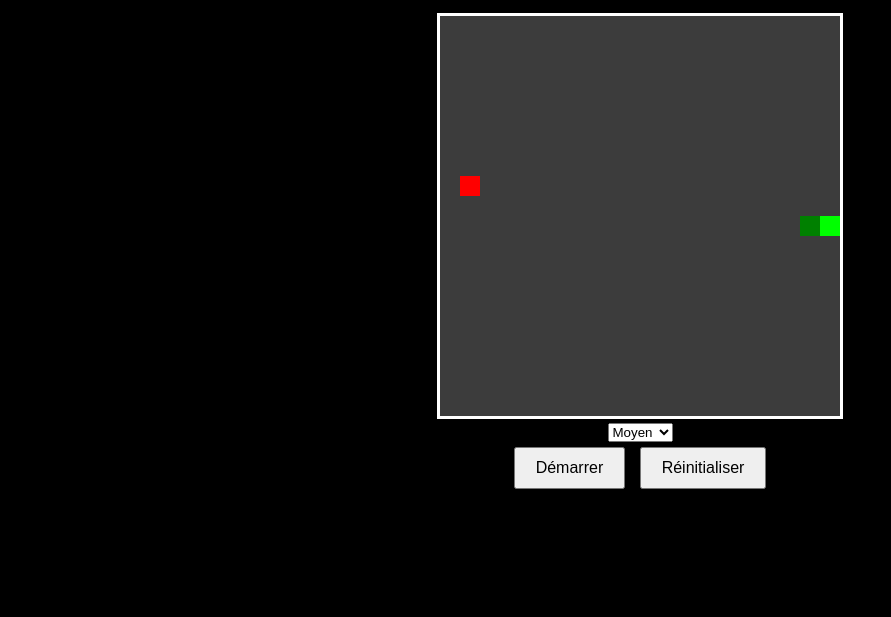
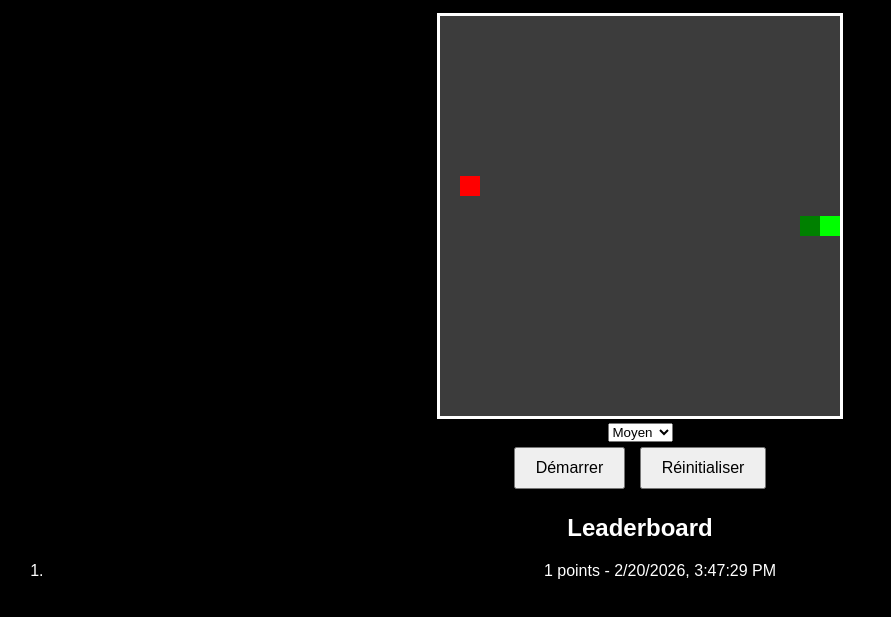
Before and after one commit to Gasthorn/MicroProjetDevOps, a website: page index.html in a window 1280 px wide. Both pictures are taken after a click on the button "Démarrer". Shown: the part 101-718 px from the top of the page, without its empty margins (0-891 px from the left). Drawn offline with Linux system fonts and the light colour scheme.

Commit message:
ajout système de scores

```diff
--- a/index.html
+++ b/index.html
@@ -22,6 +22,11 @@
     <button onclick="startGame()">Démarrer</button>
     <button onclick="resetGame()">Réinitialiser</button>
 
+    <div>
+        <h2>Leaderboard</h2>
+        <ol id="leaderboard"></ol>
+    </div>
+
     <script src="script.js"></script>
 </body>
 </html>
--- a/script.js
+++ b/script.js
@@ -27,7 +27,28 @@ async function loadDifficulties() {
     init();
 }
 
+function saveScore(score) {
+    let scores = JSON.parse(localStorage.getItem("snakeScores")) || [];
+    scores.push({ score: score, date: new Date().toLocaleString() });
+    scores.sort((a, b) => b.score - a.score);
+    scores = scores.slice(0, 10);
+    localStorage.setItem("snakeScores", JSON.stringify(scores));
+}
+
+function updateLeaderboard() {
+    const leaderboard = document.getElementById("leaderboard");
+    if (!leaderboard) return;
+    leaderboard.innerHTML = "";
+    const scores = JSON.parse(localStorage.getItem("snakeScores")) || [];
+    scores.forEach(s => {
+        const li = document.createElement("li");
+        li.textContent = `${s.score} points - ${s.date}`;
+        leaderboard.appendChild(li);
+    });
+}
+
 loadDifficulties();
+updateLeaderboard();
 
 difficultySelect.addEventListener("change", () => {
     resetGame();
@@ -105,6 +126,9 @@ function update() {
     if (isWallCollision(snakeX, snakeY) || collision(newHead, snake)) {
         running = false;
         alert("Game Over !");
+
+        saveScore(score);
+        updateLeaderboard();
         return;
     }
 
```
